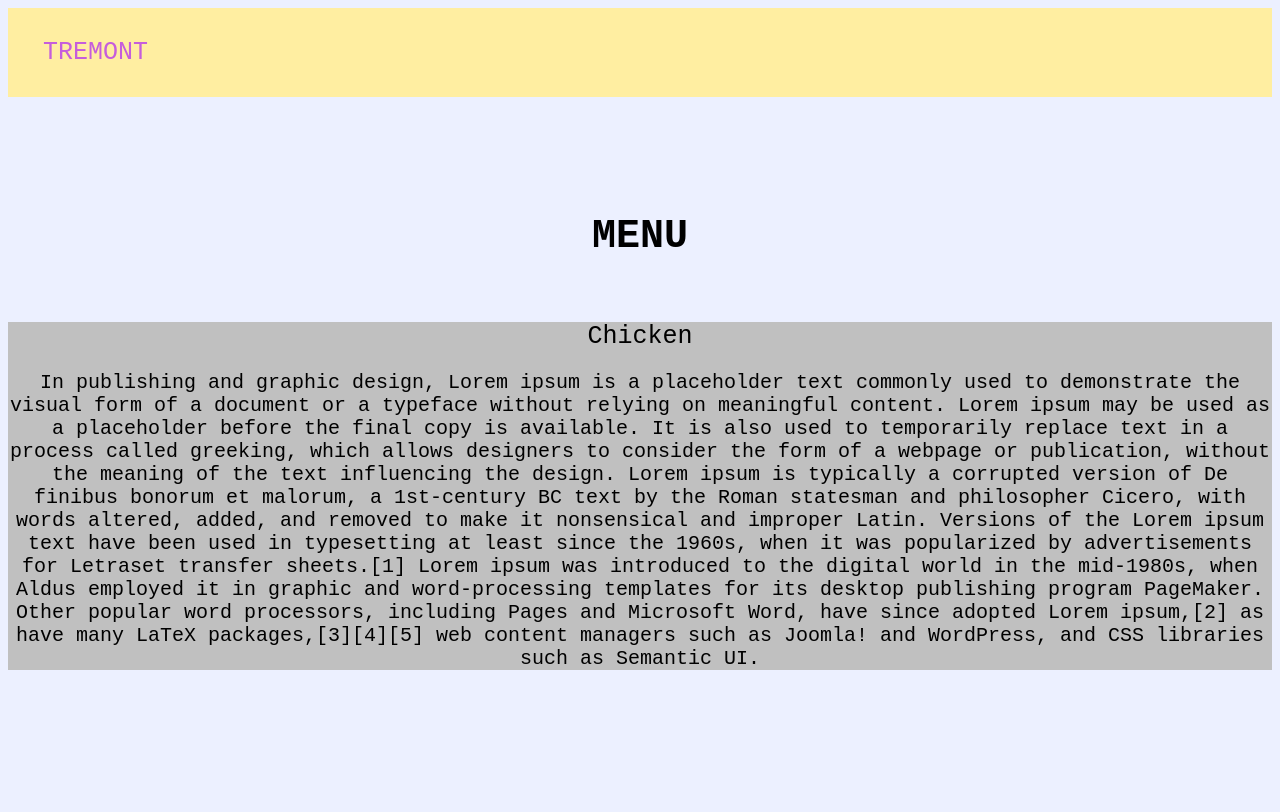
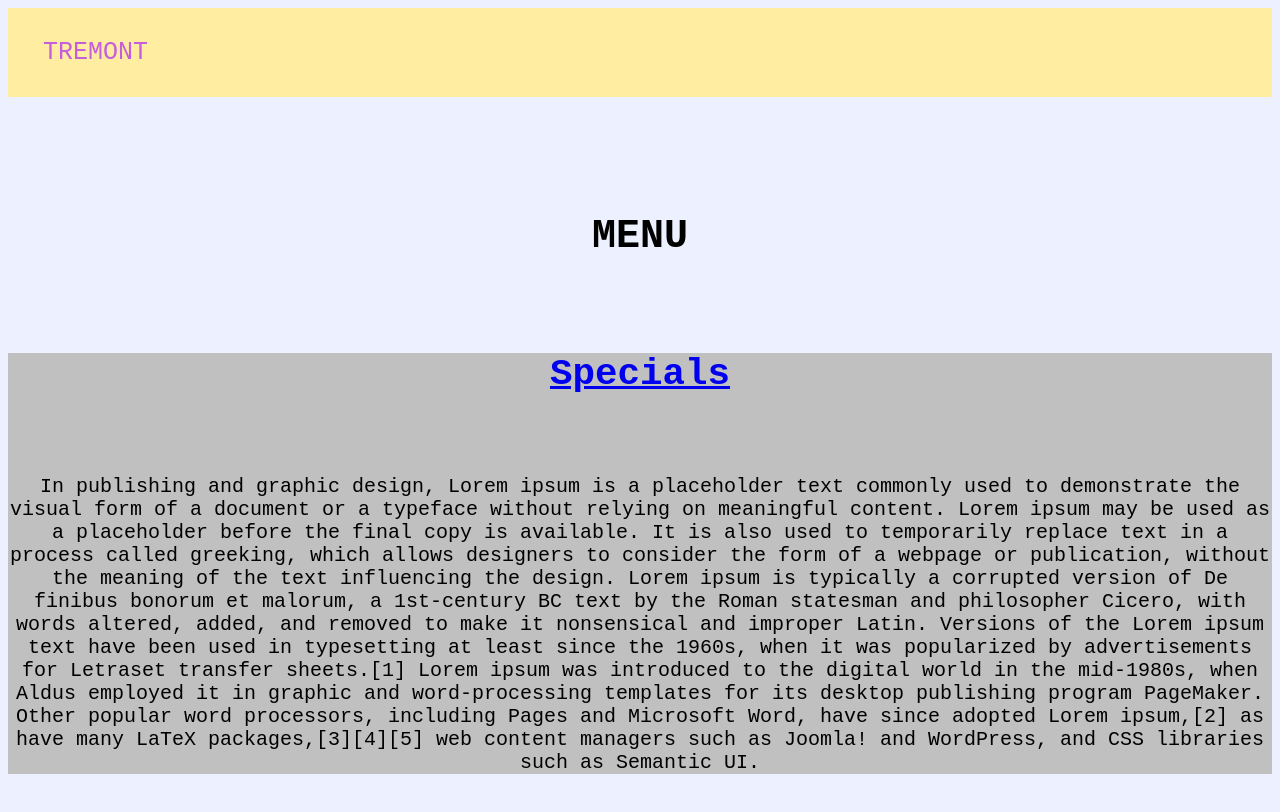
Before and after one commit to Samoliw/Restarurant, a plain HTML site: page index.html in a window 1280 px wide. Drawn offline with Linux system fonts and the light colour scheme.

Commit message:
Update index.html

```diff
--- a/index.html
+++ b/index.html
@@ -48,7 +48,7 @@ function myFunction() {
       <h1>MENU</h1>
 <br><br>
       <div id="main5">
-        <h id="h2">Chicken</h2>
+      <a href="#" onclick="$dc.loadMenuItems({{randomCategoryShortName}});" id="h2"><h2>Specials</h2></a>
         <br>
         <p>In publishing and graphic design, Lorem ipsum is a placeholder text commonly used to demonstrate the visual form of a document or a typeface without relying on meaningful content. Lorem ipsum may be used as a placeholder before the final copy is available. It is also used to temporarily replace text in a process called greeking, which allows designers to consider the form of a webpage or publication, without the meaning of the text influencing the design.
 
```
